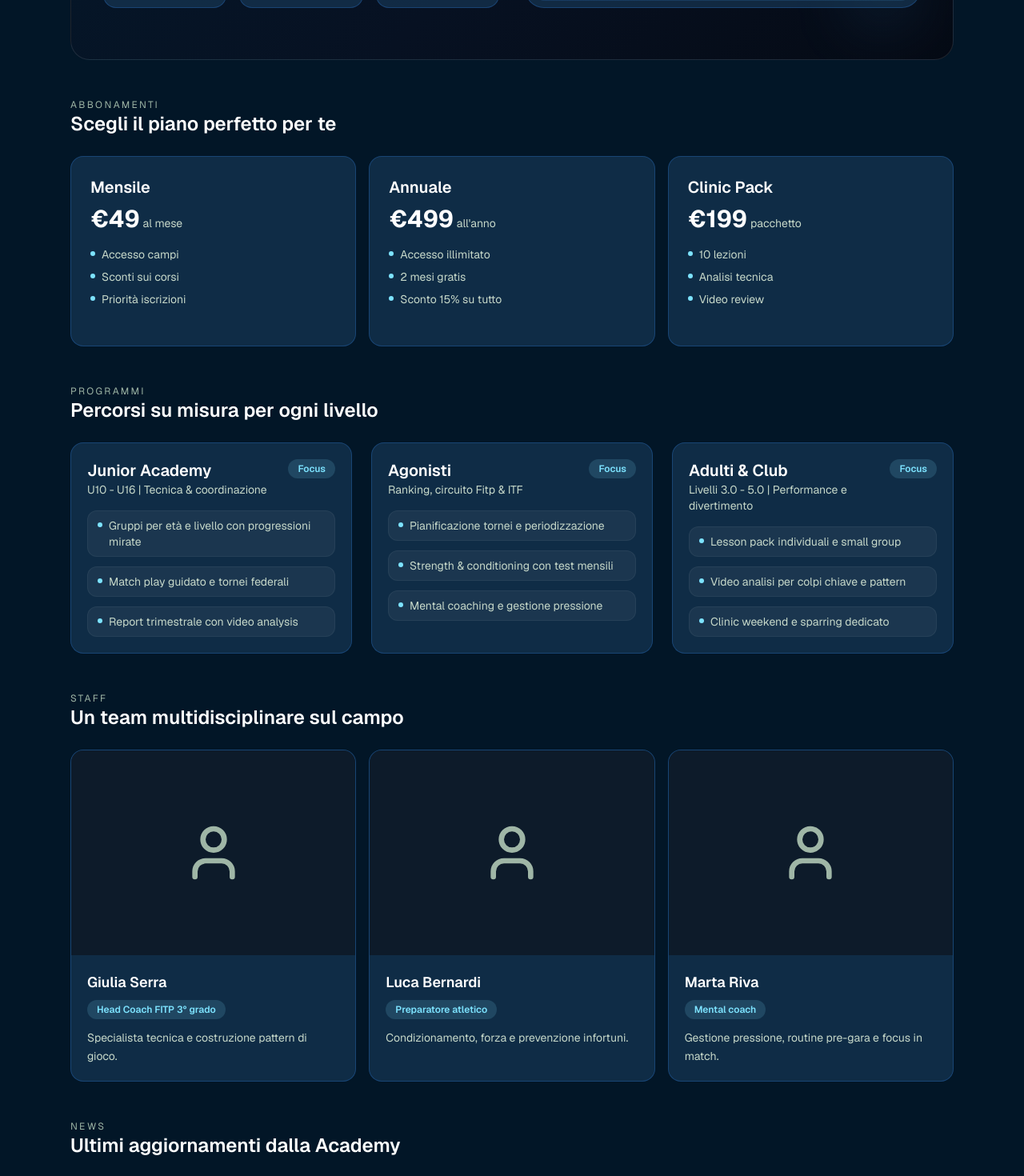
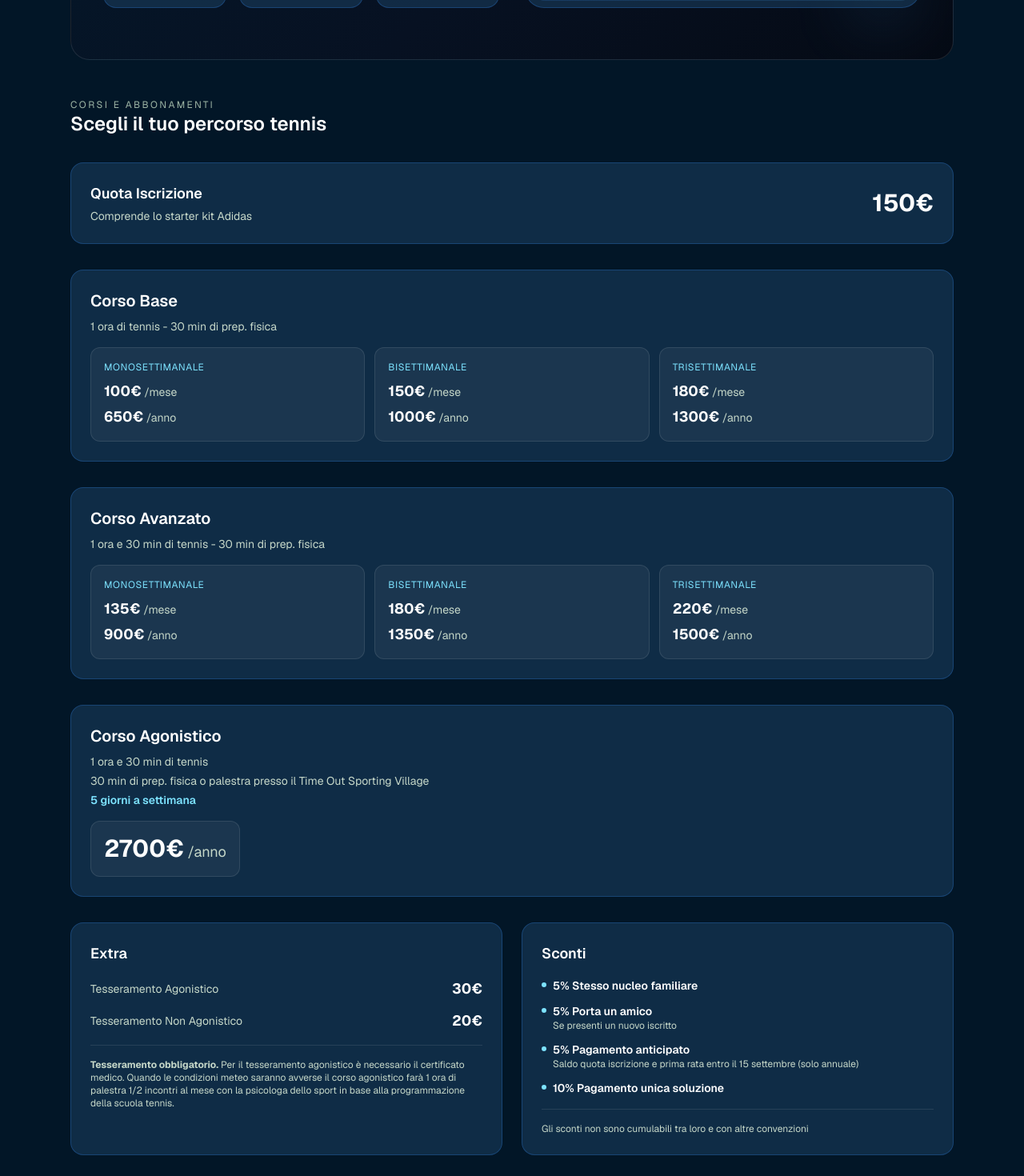
Before and after one commit to Giovo8/gst-tennis-academy, a Next.js app: page / in a window 1280 px wide. Shown: the part 720-2190 px from the top of the page at 80% size. Built offline with nearby package versions, Linux system fonts and the light colour scheme; no server answers; the database is empty.

Commit message:
Redesign courses section: combine programs and subscriptions with pricing structure

```diff
--- a/src/app/page.tsx
+++ b/src/app/page.tsx
@@ -6,8 +6,7 @@ import CTASection from "@/components/landing/CTASection";
 import Header from "@/components/landing/Header";
 import Hero from "@/components/landing/Hero";
 import NewsSection from "@/components/landing/NewsSection";
-import ProgramsSection from "@/components/landing/ProgramsSection";
-import SubscriptionsSection from "@/components/landing/SubscriptionsSection";
+import CoursesSection from "@/components/landing/CoursesSection";
 import StaffSection from "@/components/landing/StaffSection";
 import SocialFeed from "@/components/landing/SocialFeed";
 
@@ -19,8 +18,7 @@ type Section = {
 
 const sectionComponents: { [key: string]: React.ComponentType } = {
   hero: Hero,
-  subscriptions: SubscriptionsSection,
-  programs: ProgramsSection,
+  courses: CoursesSection,
   staff: StaffSection,
   news: NewsSection,
   social: SocialFeed,
@@ -51,12 +49,11 @@ export default function Home() {
         // Fallback to default order
         setSections([
           { section_key: "hero", order_index: 0, active: true },
-          { section_key: "subscriptions", order_index: 1, active: true },
-          { section_key: "programs", order_index: 2, active: true },
-          { section_key: "staff", order_index: 3, active: true },
-          { section_key: "news", order_index: 4, active: true },
-          { section_key: "social", order_index: 5, active: true },
-          { section_key: "cta", order_index: 6, active: true },
+          { section_key: "courses", order_index: 1, active: true },
+          { section_key: "staff", order_index: 2, active: true },
+          { section_key: "news", order_index: 3, active: true },
+          { section_key: "social", order_index: 4, active: true },
+          { section_key: "cta", order_index: 5, active: true },
         ]);
       }
     } catch (error) {
@@ -64,12 +61,11 @@ export default function Home() {
       // Fallback to default order
       setSections([
         { section_key: "hero", order_index: 0, active: true },
-        { section_key: "subscriptions", order_index: 1, active: true },
-        { section_key: "programs", order_index: 2, active: true },
-        { section_key: "staff", order_index: 3, active: true },
-        { section_key: "news", order_index: 4, active: true },
-        { section_key: "social", order_index: 5, active: true },
-        { section_key: "cta", order_index: 6, active: true },
+        { section_key: "courses", order_index: 1, active: true },
+        { section_key: "staff", order_index: 2, active: true },
+        { section_key: "news", order_index: 3, active: true },
+        { section_key: "social", order_index: 4, active: true },
+        { section_key: "cta", order_index: 5, active: true },
       ]);
     } finally {
       setLoading(false);
--- /dev/null
+++ b/src/components/landing/CoursesSection.tsx
@@ -0,0 +1,172 @@
+"use client";
+
+export default function CoursesSection() {
+  return (
+    <section id="programmi" className="space-y-8">
+      <div>
+        <p className="text-xs uppercase tracking-[0.2em] text-muted-2">
+          Corsi e Abbonamenti
+        </p>
+        <h2 className="text-2xl font-semibold text-white">
+          Scegli il tuo percorso tennis
+        </h2>
+      </div>
+
+      {/* Quota Iscrizione */}
+      <div className="rounded-2xl border border-[#2f7de1]/30 bg-[#1a3d5c]/60 p-6">
+        <div className="flex items-center justify-between">
+          <div>
+            <h3 className="text-lg font-semibold text-white mb-1">Quota Iscrizione</h3>
+            <p className="text-sm text-muted">Comprende lo starter kit Adidas</p>
+          </div>
+          <div className="text-right">
+            <span className="text-3xl font-bold text-white">150€</span>
+          </div>
+        </div>
+      </div>
+
+      {/* Corso Base */}
+      <div className="rounded-2xl border border-[#2f7de1]/30 bg-[#1a3d5c]/60 p-6">
+        <div className="mb-4">
+          <h3 className="text-xl font-semibold text-white mb-2">Corso Base</h3>
+          <p className="text-sm text-muted">1 ora di tennis - 30 min di prep. fisica</p>
+        </div>
+
+        <div className="grid gap-3 md:grid-cols-3">
+          <div className="rounded-xl border border-white/10 bg-white/5 p-4">
+            <p className="text-xs uppercase tracking-wider text-accent mb-2">Monosettimanale</p>
+            <div className="space-y-1">
+              <p className="text-lg font-bold text-white">100€<span className="text-sm font-normal text-muted"> /mese</span></p>
+              <p className="text-lg font-bold text-white">650€<span className="text-sm font-normal text-muted"> /anno</span></p>
+            </div>
+          </div>
+
+          <div className="rounded-xl border border-white/10 bg-white/5 p-4">
+            <p className="text-xs uppercase tracking-wider text-accent mb-2">Bisettimanale</p>
+            <div className="space-y-1">
+              <p className="text-lg font-bold text-white">150€<span className="text-sm font-normal text-muted"> /mese</span></p>
+              <p className="text-lg font-bold text-white">1000€<span className="text-sm font-normal text-muted"> /anno</span></p>
+            </div>
+          </div>
+
+          <div className="rounded-xl border border-white/10 bg-white/5 p-4">
+            <p className="text-xs uppercase tracking-wider text-accent mb-2">Trisettimanale</p>
+            <div className="space-y-1">
+              <p className="text-lg font-bold text-white">180€<span className="text-sm font-normal text-muted"> /mese</span></p>
+              <p className="text-lg font-bold text-white">1300€<span className="text-sm font-normal text-muted"> /anno</span></p>
+            </div>
+          </div>
+        </div>
+      </div>
+
+      {/* Corso Avanzato */}
+      <div className="rounded-2xl border border-[#2f7de1]/30 bg-[#1a3d5c]/60 p-6">
+        <div className="mb-4">
+          <h3 className="text-xl font-semibold text-white mb-2">Corso Avanzato</h3>
+          <p className="text-sm text-muted">1 ora e 30 min di tennis - 30 min di prep. fisica</p>
+        </div>
+
+        <div className="grid gap-3 md:grid-cols-3">
+          <div className="rounded-xl border border-white/10 bg-white/5 p-4">
+            <p className="text-xs uppercase tracking-wider text-accent mb-2">Monosettimanale</p>
+            <div className="space-y-1">
+              <p className="text-lg font-bold text-white">135€<span className="text-sm font-normal text-muted"> /mese</span></p>
+              <p className="text-lg font-bold text-white">900€<span className="text-sm font-normal text-muted"> /anno</span></p>
+            </div>
+          </div>
+
+          <div className="rounded-xl border border-white/10 bg-white/5 p-4">
+            <p className="text-xs uppercase tracking-wider text-accent mb-2">Bisettimanale</p>
+            <div className="space-y-1">
+              <p className="text-lg font-bold text-white">180€<span className="text-sm font-normal text-muted"> /mese</span></p>
+              <p className="text-lg font-bold text-white">1350€<span className="text-sm font-normal text-muted"> /anno</span></p>
+            </div>
+          </div>
+
+          <div className="rounded-xl border border-white/10 bg-white/5 p-4">
+            <p className="text-xs uppercase tracking-wider text-accent mb-2">Trisettimanale</p>
+            <div className="space-y-1">
+              <p className="text-lg font-bold text-white">220€<span className="text-sm font-normal text-muted"> /mese</span></p>
+              <p className="text-lg font-bold text-white">1500€<span className="text-sm font-normal text-muted"> /anno</span></p>
+            </div>
+          </div>
+        </div>
+      </div>
+
+      {/* Corso Agonistico */}
+      <div className="rounded-2xl border border-[#2f7de1]/30 bg-[#1a3d5c]/60 p-6">
+        <div className="mb-4">
+          <h3 className="text-xl font-semibold text-white mb-2">Corso Agonistico</h3>
+          <div className="space-y-1 text-sm text-muted">
+            <p>1 ora e 30 min di tennis</p>
+            <p>30 min di prep. fisica o palestra presso il Time Out Sporting Village</p>
+            <p className="font-semibold text-accent">5 giorni a settimana</p>
+          </div>
+        </div>
+
+        <div className="rounded-xl border border-white/10 bg-white/5 p-4 inline-block">
+          <p className="text-3xl font-bold text-white">2700€<span className="text-lg font-normal text-muted"> /anno</span></p>
+        </div>
+      </div>
+
+      {/* Extra e Sconti */}
+      <div className="grid gap-6 md:grid-cols-2">
+        {/* Extra */}
+        <div className="rounded-2xl border border-[#2f7de1]/30 bg-[#1a3d5c]/60 p-6">
+          <h3 className="text-lg font-semibold text-white mb-4">Extra</h3>
+          <div className="space-y-3">
+            <div className="flex justify-between items-center">
+              <span className="text-sm text-muted">Tesseramento Agonistico</span>
+              <span className="text-lg font-bold text-white">30€</span>
+            </div>
+            <div className="flex justify-between items-center">
+              <span className="text-sm text-muted">Tesseramento Non Agonistico</span>
+              <span className="text-lg font-bold text-white">20€</span>
+            </div>
+          </div>
+          <p className="text-xs text-muted mt-4 pt-4 border-t border-white/10">
+            <strong>Tesseramento obbligatorio.</strong> Per il tesseramento agonistico è necessario il certificato medico.
+            Quando le condizioni meteo saranno avverse il corso agonistico farà 1 ora di palestra 1/2 incontri al mese
+            con la psicologa dello sport in base alla programmazione della scuola tennis.
+          </p>
+        </div>
+
+        {/* Sconti */}
+        <div className="rounded-2xl border border-[#2f7de1]/30 bg-[#1a3d5c]/60 p-6">
+          <h3 className="text-lg font-semibold text-white mb-4">Sconti</h3>
+          <div className="space-y-3">
+            <div className="flex items-start gap-2">
+              <span className="mt-[0.4rem] h-1.5 w-1.5 rounded-full bg-accent flex-shrink-0" />
+              <div>
+                <p className="text-sm text-white font-semibold">5% Stesso nucleo familiare</p>
+              </div>
+            </div>
+            <div className="flex items-start gap-2">
+              <span className="mt-[0.4rem] h-1.5 w-1.5 rounded-full bg-accent flex-shrink-0" />
+              <div>
+                <p className="text-sm text-white font-semibold">5% Porta un amico</p>
+                <p className="text-xs text-muted">Se presenti un nuovo iscritto</p>
+              </div>
+            </div>
+            <div className="flex items-start gap-2">
+              <span className="mt-[0.4rem] h-1.5 w-1.5 rounded-full bg-accent flex-shrink-0" />
+              <div>
+                <p className="text-sm text-white font-semibold">5% Pagamento anticipato</p>
+                <p className="text-xs text-muted">Saldo quota iscrizione e prima rata entro il 15 settembre (solo annuale)</p>
+              </div>
+            </div>
+            <div className="flex items-start gap-2">
+              <span className="mt-[0.4rem] h-1.5 w-1.5 rounded-full bg-accent flex-shrink-0" />
+              <div>
+                <p className="text-sm text-white font-semibold">10% Pagamento unica soluzione</p>
+              </div>
+            </div>
+          </div>
+          <p className="text-xs text-muted mt-4 pt-4 border-t border-white/10">
+            Gli sconti non sono cumulabili tra loro e con altre convenzioni
+          </p>
+        </div>
+      </div>
+    </section>
+  );
+}
```
